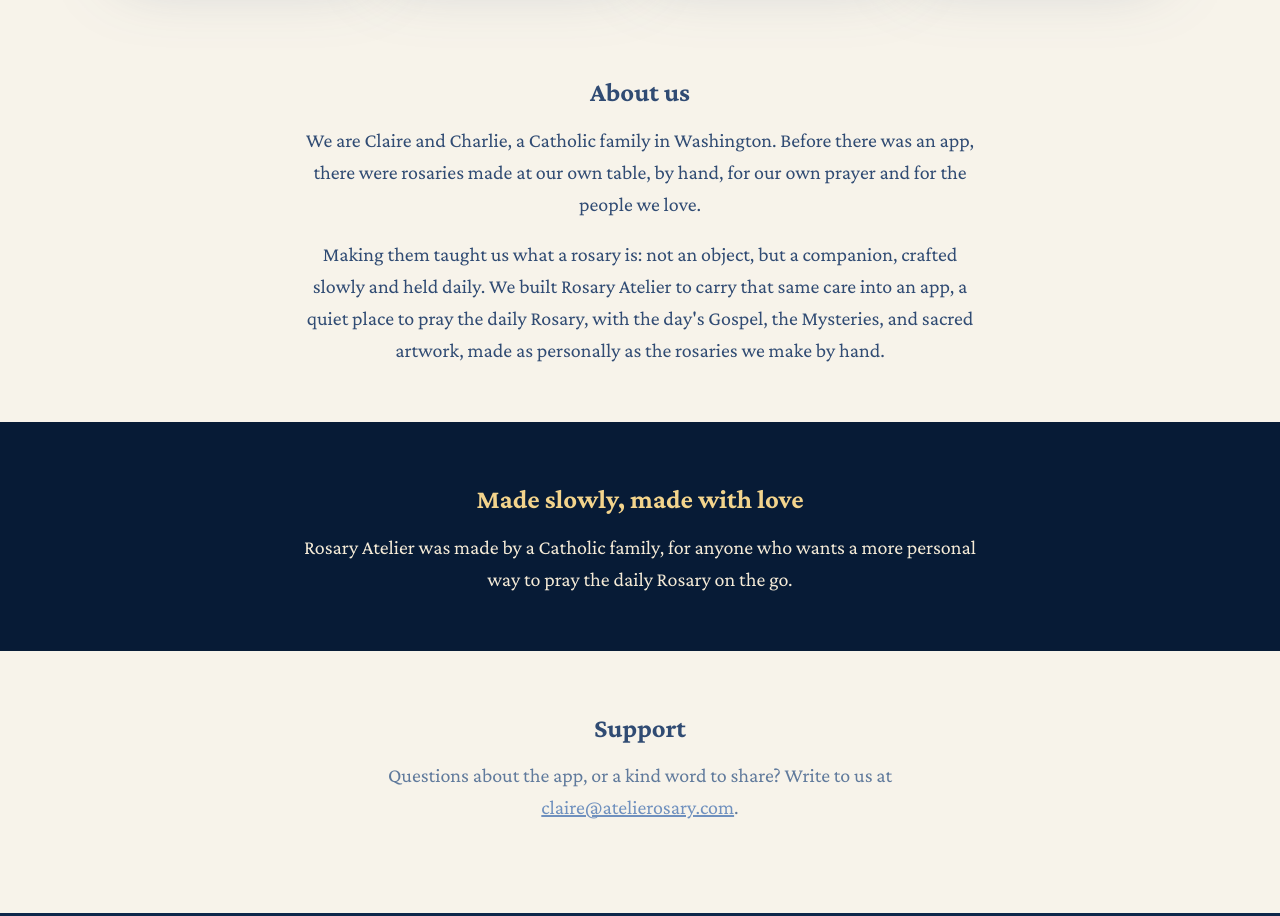
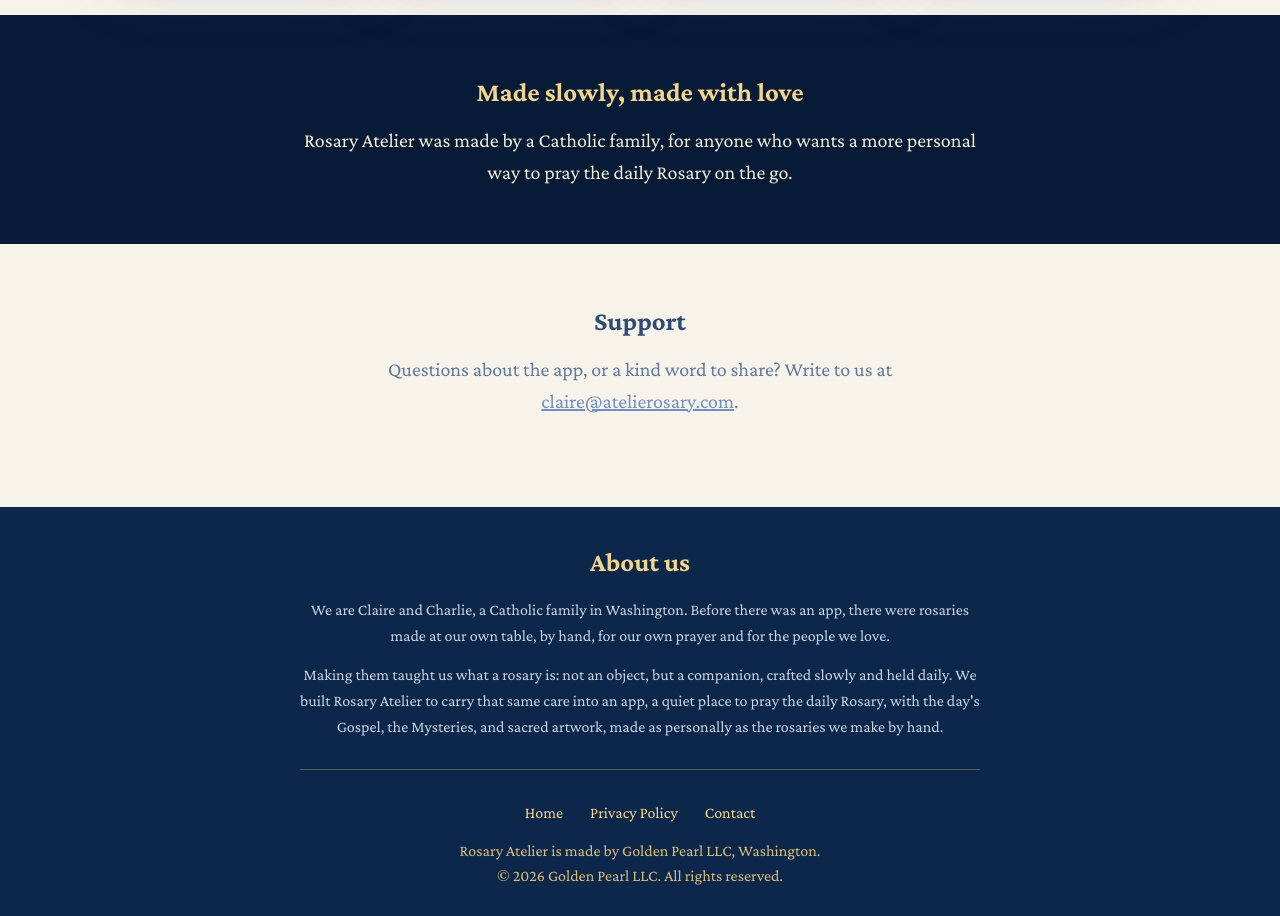
Before and after one commit to hyojuk/atelierosary-site, a plain HTML site: page index.html in a window 1280 px wide. Shown: the part 1540-2456 px from the top of the page. Drawn offline with nearby package versions, Linux system fonts and the light colour scheme.

Commit message:
Move About us into the footer

```diff
--- a/index.html
+++ b/index.html
@@ -35,8 +35,6 @@
   .gallery{display:grid;grid-template-columns:repeat(2,1fr);gap:18px;max-width:1080px;padding-top:26px}
   @media (min-width:900px){.gallery{grid-template-columns:repeat(4,1fr)}}
   .gallery img{width:100%;filter:drop-shadow(0 14px 34px rgba(48,75,115,.30))}
-  .about p{max-width:680px;margin:0 auto 18px;text-align:center;font-size:15pt}
-  .about p:last-child{margin-bottom:0}
   .night{background:var(--n-bg);color:var(--n-text);max-width:none}
   .night .wrap{max-width:860px;margin:0 auto}
   .night h2{color:var(--n-star)}
@@ -46,6 +44,10 @@
   footer a{color:var(--n-star);text-decoration:none}
   footer .links{margin-bottom:12px}
   footer .links a{margin:0 12px}
+  footer .about{max-width:680px;margin:0 auto 30px;padding-bottom:30px;border-bottom:1px solid rgba(216,188,122,.35)}
+  footer .about h2{color:var(--n-star);margin-bottom:14px}
+  footer .about p{color:#c8d3e2;margin-bottom:14px}
+  footer .about p:last-child{margin-bottom:0}
 </style>
 </head>
 <body>
@@ -71,12 +73,6 @@
   <img src="shot-pray.png" alt="Praying the Rosary bead by bead: the Our Father on the first bead">
 </section>
 
-<section class="about">
-  <h2>About us</h2>
-  <p>We are Claire and Charlie, a Catholic family in Washington. Before there was an app, there were rosaries made at our own table, by hand, for our own prayer and for the people we love.</p>
-  <p>Making them taught us what a rosary is: not an object, but a companion, crafted slowly and held daily. We built Rosary Atelier to carry that same care into an app, a quiet place to pray the daily Rosary, with the day's Gospel, the Mysteries, and sacred artwork, made as personally as the rosaries we make by hand.</p>
-</section>
-
 <section class="night">
   <div class="wrap">
     <h2>Made slowly, made with love</h2>
@@ -90,6 +86,11 @@
 </section>
 
 <footer>
+  <div class="about">
+    <h2>About us</h2>
+    <p>We are Claire and Charlie, a Catholic family in Washington. Before there was an app, there were rosaries made at our own table, by hand, for our own prayer and for the people we love.</p>
+    <p>Making them taught us what a rosary is: not an object, but a companion, crafted slowly and held daily. We built Rosary Atelier to carry that same care into an app, a quiet place to pray the daily Rosary, with the day's Gospel, the Mysteries, and sacred artwork, made as personally as the rosaries we make by hand.</p>
+  </div>
   <div class="links">
     <a href="index.html">Home</a>
     <a href="privacy.html">Privacy Policy</a>
```
